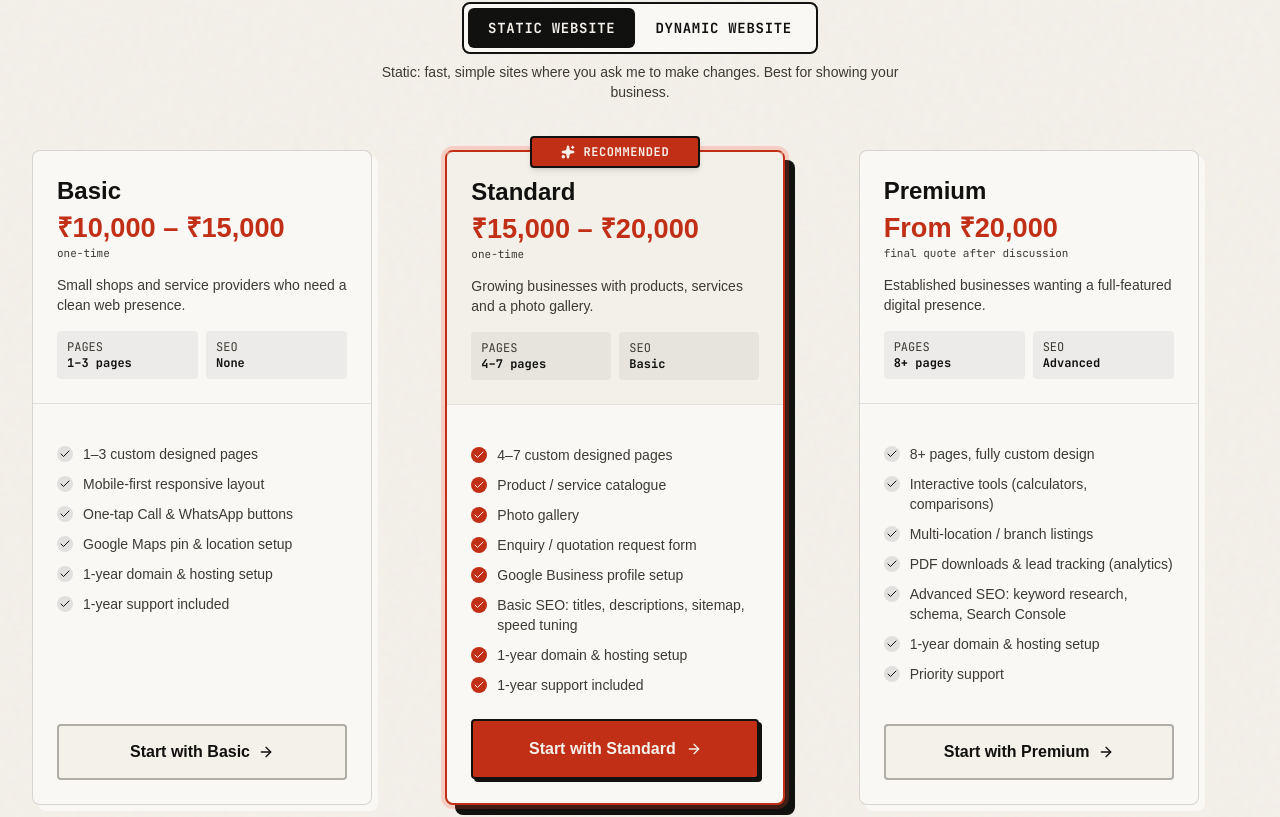
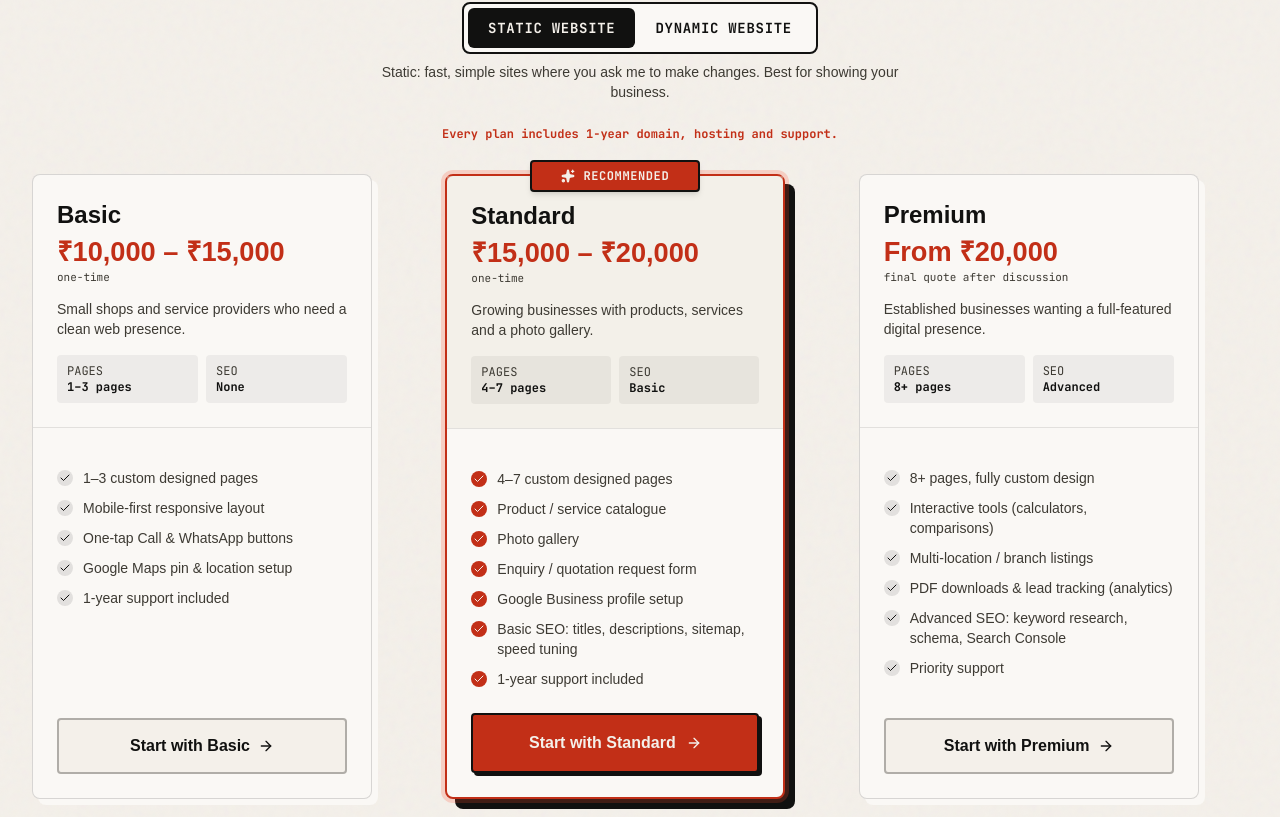
Before and after one commit to ayushijogi08-developer/developer_website, a React (Vite) app: page / in a window 1280 px wide. Shown: the part 5800-6617 px from the top of the page. Built offline with nearby package versions, Linux system fonts and the light colour scheme; a web font is replaced by a local one.

Commit message:
Update Pricing notes and simplify section layout

```diff
--- a/src/App.tsx
+++ b/src/App.tsx
@@ -11,7 +11,7 @@ import { Pricing } from './sections/Pricing';
 import { FAQ } from './sections/FAQ';
 import { ClientDeliverables } from './sections/ClientDeliverables';
 import { Footer } from './sections/Footer';
-import { TrustStrip, Testimonials, AfterLaunch, IntroVideo, Policies } from './sections/Extras';
+import { TrustStrip, Testimonials, IntroVideo, Policies } from './sections/Extras';
 import { FloatingActions } from './components/FloatingActions';
 
 import { ScrollProgress } from './components/motion/ScrollProgress';
@@ -41,7 +41,7 @@ export function App() {
         <About />
         <Testimonials />
         <Pricing />
-        <AfterLaunch />
+
         <FAQ />
         <ClientDeliverables />
         <Policies />
--- a/src/sections/Pricing.tsx
+++ b/src/sections/Pricing.tsx
@@ -38,7 +38,7 @@ const PLANS: Record<SiteType, Plan[]> = {
         'Mobile-first responsive layout',
         'One-tap Call & WhatsApp buttons',
         'Google Maps pin & location setup',
-        '1-year domain & hosting setup',
+
         '1-year support included',
       ],
 
@@ -58,7 +58,7 @@ const PLANS: Record<SiteType, Plan[]> = {
         'Enquiry / quotation request form',
         'Google Business profile setup',
         'Basic SEO: titles, descriptions, sitemap, speed tuning',
-        '1-year domain & hosting setup',
+
         '1-year support included',
       ],
     },
@@ -75,7 +75,7 @@ const PLANS: Record<SiteType, Plan[]> = {
         'Multi-location / branch listings',
         'PDF downloads & lead tracking (analytics)',
         'Advanced SEO: keyword research, schema, Search Console',
-        '1-year domain & hosting setup',
+
         'Priority support',
       ],
     },
@@ -93,7 +93,7 @@ const PLANS: Record<SiteType, Plan[]> = {
         'Edit text, photos and prices yourself',
         'Enquiries saved in a database',
         'Secure admin login',
-        '1-year domain & hosting setup',
+
         '1-year support included',
       ],
 
@@ -112,7 +112,7 @@ const PLANS: Record<SiteType, Plan[]> = {
         'Online booking or enquiry management',
         'Email / WhatsApp notifications',
         'Basic SEO: titles, descriptions, sitemap, speed tuning',
-        '1-year domain & hosting setup',
+
         '1-year support included',
       ],
     },
@@ -129,7 +129,7 @@ const PLANS: Record<SiteType, Plan[]> = {
         'Admin dashboard with reports',
         'Custom features built for your workflow',
         'Advanced SEO: keyword research, schema, Search Console',
-        '1-year domain & hosting setup',
+
         'Priority support',
       ],
     },
@@ -231,6 +231,10 @@ export const Pricing: React.FC = () => {
               : 'Dynamic: sites with an admin panel and database. You can update content, take bookings or orders.'}
           </p>
         </div>
+
+        <p className="text-center font-mono text-xs font-bold text-vermilion-text mb-2">
+          Every plan includes 1-year domain, hosting and support.
+        </p>
 
         {/* Plans: swipe carousel on mobile, grid on desktop */}
         <div
```
